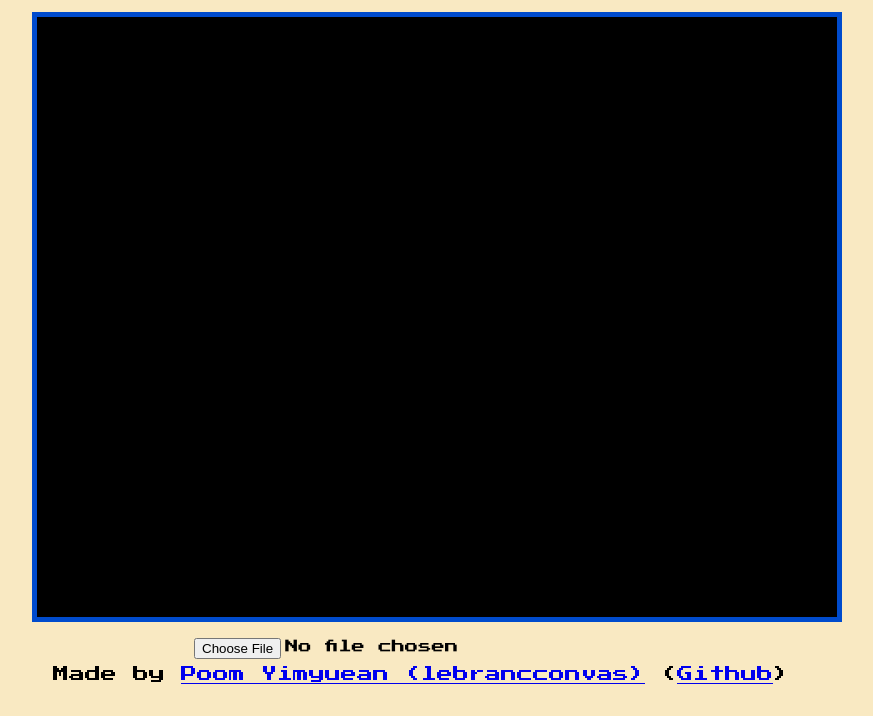
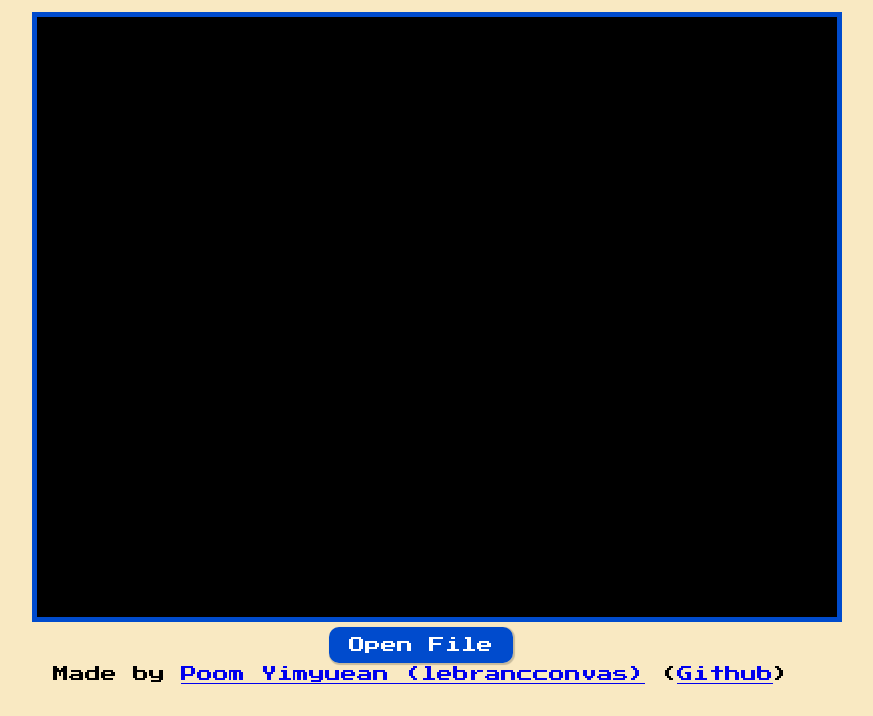
Before and after one commit to lebrancconvas/GameBoy-Web, a website built with Vite: page web/index.html in a window 1280 px wide. Shown: the part 84-800 px from the top of the page, without its empty margins (219-1092 px from the left). Built offline with nearby package versions, Linux system fonts and the light colour scheme.

Commit message:
💄 style: file upload button custom

```diff
--- a/web/index.html
+++ b/web/index.html
@@ -20,7 +20,10 @@
         <canvas id="gameboy-screen" width="800" height="600"></canvas>
       </section>
       <section id="open-file">
-        <input id="rom-file" type="file" accept=".gb" />
+        <form>
+          <label for="rom-file">Open File</label>
+          <input id="rom-file" type="file" accept=".gb" />
+        </form>
       </section>
       <footer>
         <p>Made by <a href="https://github.com/lebrancconvas" target="_blank">Poom Yimyuean (lebrancconvas)</a> (<a href="https://github.com/lebrancconvas/GameBoy-Web" target="_blank">Github</a>)</p>
--- a/web/src/style.css
+++ b/web/src/style.css
@@ -31,6 +31,24 @@ header > h3 {
   margin: 20px 0;
 }
 
+#open-file > form > input {
+  display: none;
+}
+
+#open-file > form > label {
+  padding: 10px 20px;
+  border-radius: 10px;
+  box-shadow: 1px 1px 1px 1px rgba(0, 0, 0, 0.2);
+  background-color: rgb(0, 75, 205);
+  color: white;
+  cursor: pointer;
+}
+
+#open-file > form > label:hover {
+  background-color: rgb(7, 56, 154);
+  box-shadow: 1px 1px 1px 1px rgba(0, 0, 0, 0.5);
+}
+
 footer {
   position: fixed;
   bottom: 0;
```
